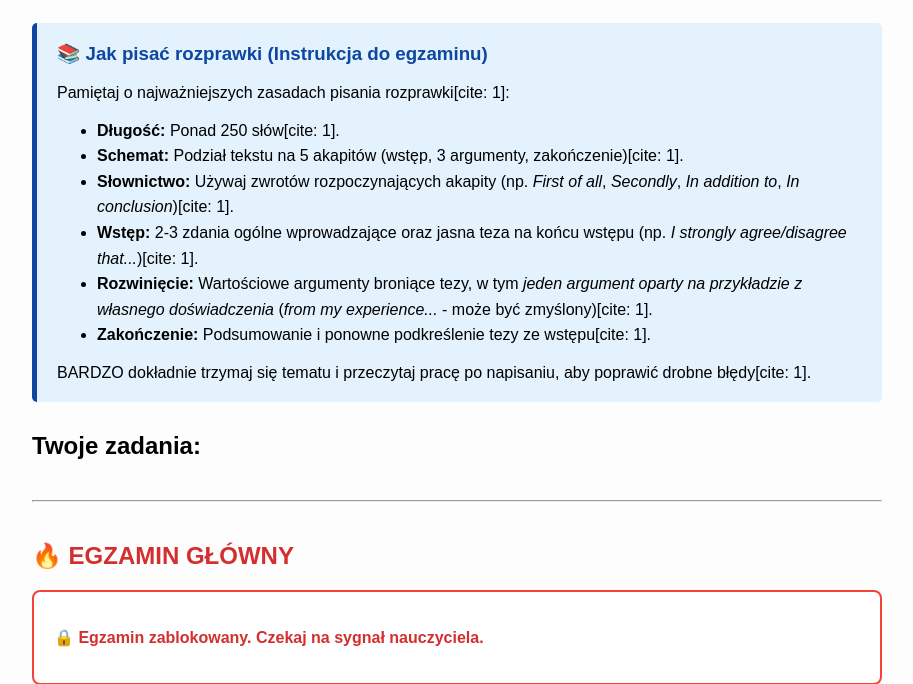
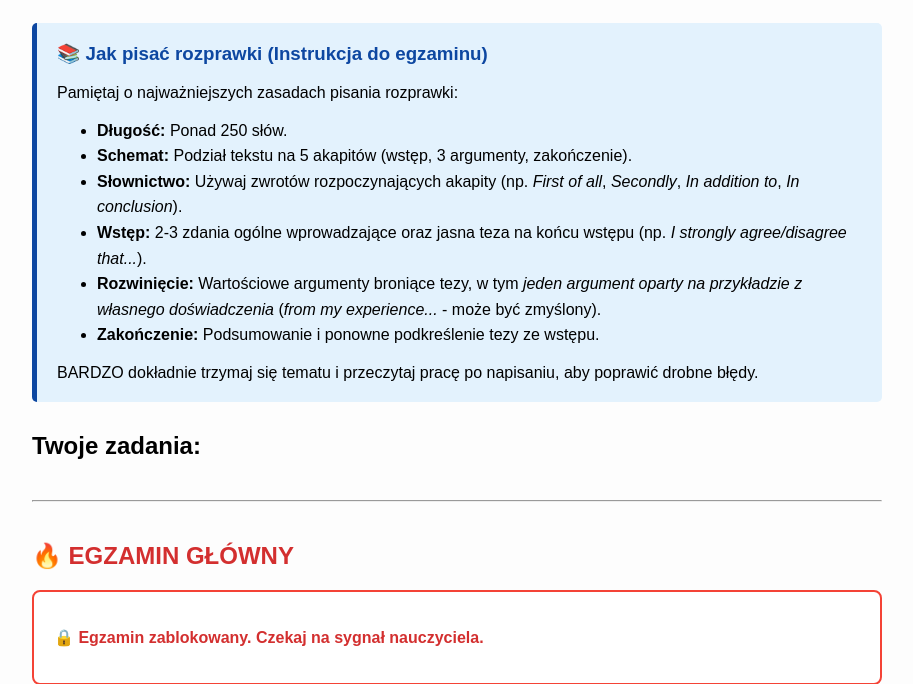
Before and after one commit to kubad0101-creator/rozprawki-app, a Flask app: template templates/student.html in a window 1280 px wide. Shown: the part 77-761 px from the top of the page, without its empty margins (183-1096 px from the left). Run offline with Flask 3, Linux system fonts and the light colour scheme; the template is opened without the code that fills it, so the values that code supplies are empty.

Commit message:
Update student.html

```diff
--- a/templates/student.html
+++ b/templates/student.html
@@ -4,19 +4,18 @@
 <body style="font-family: sans-serif; padding: 20px; max-width: 850px; margin: auto; background: #fdfdfd;">
     <h1>Witaj, {{ student.name }}</h1>
 
-    <!-- INSTRUKCJA -->
     <div style="background: #e3f2fd; border-left: 5px solid #0d47a1; padding: 20px; margin-bottom: 30px; border-radius: 5px;">
         <h3 style="margin-top: 0; color: #0d47a1;">📚 Jak pisać rozprawki (Instrukcja do egzaminu)</h3>
-        <p>Pamiętaj o najważniejszych zasadach pisania rozprawki[cite: 1]:</p>
+        <p>Pamiętaj o najważniejszych zasadach pisania rozprawki:</p>
         <ul style="line-height: 1.6;">
-            <li><strong>Długość:</strong> Ponad 250 słów[cite: 1].</li>
-            <li><strong>Schemat:</strong> Podział tekstu na 5 akapitów (wstęp, 3 argumenty, zakończenie)[cite: 1].</li>
-            <li><strong>Słownictwo:</strong> Używaj zwrotów rozpoczynających akapity (np. <em>First of all</em>, <em>Secondly</em>, <em>In addition to</em>, <em>In conclusion</em>)[cite: 1].</li>
-            <li><strong>Wstęp:</strong> 2-3 zdania ogólne wprowadzające oraz jasna teza na końcu wstępu (np. <em>I strongly agree/disagree that...</em>)[cite: 1].</li>
-            <li><strong>Rozwinięcie:</strong> Wartościowe argumenty broniące tezy, w tym <em>jeden argument oparty na przykładzie z własnego doświadczenia</em> (<em>from my experience...</em> - może być zmyślony)[cite: 1].</li>
-            <li><strong>Zakończenie:</strong> Podsumowanie i ponowne podkreślenie tezy ze wstępu[cite: 1].</li>
+            <li><strong>Długość:</strong> Ponad 250 słów.</li>
+            <li><strong>Schemat:</strong> Podział tekstu na 5 akapitów (wstęp, 3 argumenty, zakończenie).</li>
+            <li><strong>Słownictwo:</strong> Używaj zwrotów rozpoczynających akapity (np. <em>First of all</em>, <em>Secondly</em>, <em>In addition to</em>, <em>In conclusion</em>).</li>
+            <li><strong>Wstęp:</strong> 2-3 zdania ogólne wprowadzające oraz jasna teza na końcu wstępu (np. <em>I strongly agree/disagree that...</em>).</li>
+            <li><strong>Rozwinięcie:</strong> Wartościowe argumenty broniące tezy, w tym <em>jeden argument oparty na przykładzie z własnego doświadczenia</em> (<em>from my experience...</em> - może być zmyślony).</li>
+            <li><strong>Zakończenie:</strong> Podsumowanie i ponowne podkreślenie tezy ze wstępu.</li>
         </ul>
-        <p style="margin-bottom: 0;">BARDZO dokładnie trzymaj się tematu i przeczytaj pracę po napisaniu, aby poprawić drobne błędy[cite: 1].</p>
+        <p style="margin-bottom: 0;">BARDZO dokładnie trzymaj się tematu i przeczytaj pracę po napisaniu, aby poprawić drobne błędy.</p>
     </div>
 
     <h2>Twoje zadania:</h2>
@@ -30,11 +29,12 @@
                     <h3 style="margin:0; color: #333;">{{ essay.title }}</h3>
                     {% if essay.is_completed %}<span style="color: green; font-weight: bold;">✓ Zakończono</span>{% endif %}
                 </div>
-                <p style="font-style: italic; color: #555; background:#f4f4f4; padding:10px; border-radius:4px;">{{ essay.topic_full }}</p>
 
                 {% if ns.locked %}
+                    <p style="font-style: italic; color: #999; background:#f4f4f4; padding:10px; border-radius:4px;">[Polecenie ukryte. Dostępne po ukończeniu poprzednich zadań]</p>
                     <p style="color: #d32f2f; font-weight: bold; font-size: 0.9em;">🔒 Zablokowane. Ukończ poprzednią rozprawkę, aby pisać dalej.</p>
                 {% else %}
+                    <p style="font-style: italic; color: #555; background:#f4f4f4; padding:10px; border-radius:4px;">{{ essay.topic_full }}</p>
                     <a href="/write/{{ essay.id }}" style="display: inline-block; background: #007bff; color: white; padding: 10px 20px; text-decoration: none; border-radius: 5px; font-weight: bold;">📝 Przejdź do pisania</a>
                 {% endif %}
 
```
